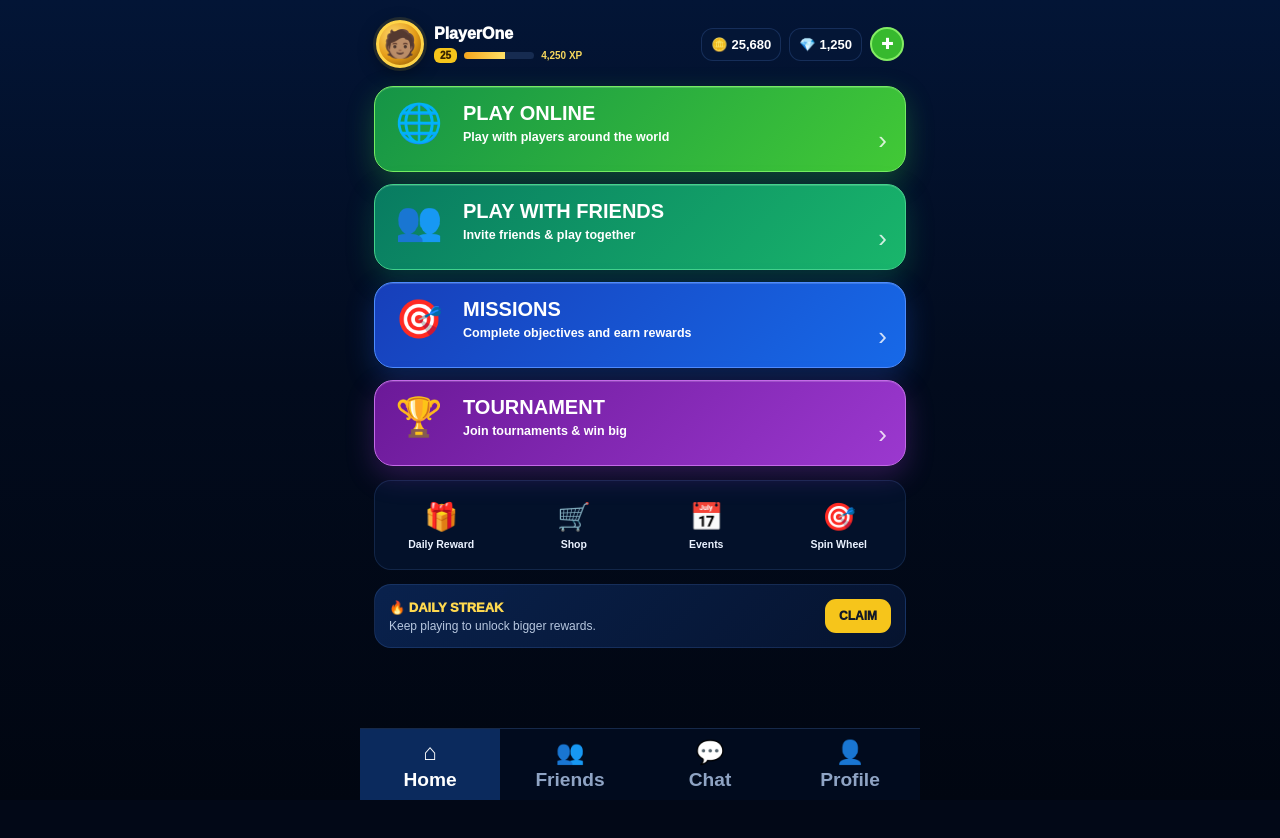
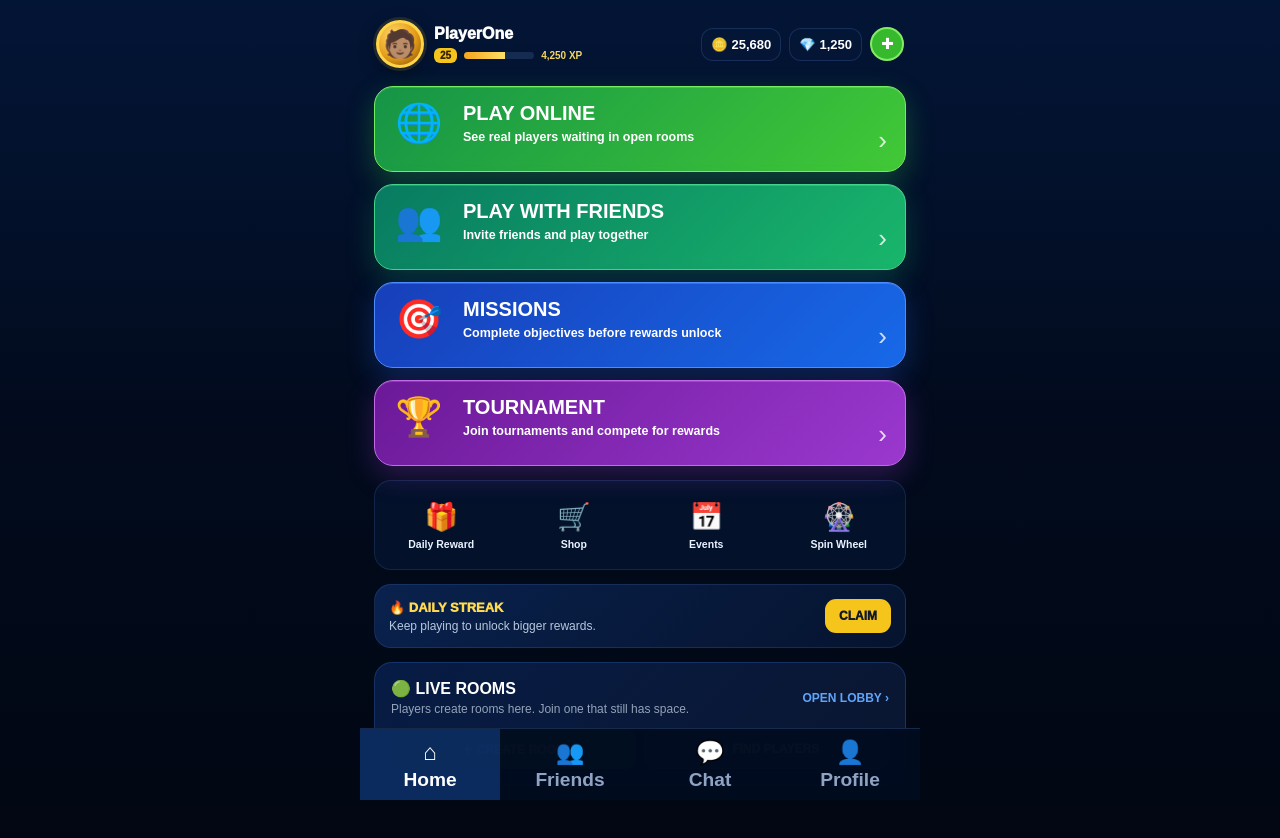
Before and after one commit to MrDan001/ludo-live, a Next.js app: page /home in a window 1280 px wide. Shown: the top 838 px of the page. Before the commit the page ends 800 px from the top, so only its background shows below. Built offline with nearby package versions, Linux system fonts and the light colour scheme.

Commit message:
fix: replace legacy home blocks with live game hub

```diff
--- a/app/home/page.tsx
+++ b/app/home/page.tsx
@@ -1,16 +1,16 @@
 import Link from "next/link";
 
 const actions = [
-  { href: "/lobby", icon: "🌐", title: "PLAY ONLINE", subtitle: "Play with players around the world", tone: "green" },
-  { href: "/lobby", icon: "👥", title: "PLAY WITH FRIENDS", subtitle: "Invite friends & play together", tone: "teal" },
-  { href: "/social?tab=missions", icon: "🎯", title: "MISSIONS", subtitle: "Complete objectives and earn rewards", tone: "blue" },
-  { href: "/mode", icon: "🏆", title: "TOURNAMENT", subtitle: "Join tournaments & win big", tone: "purple" },
+  { href: "/lobby", icon: "🌐", title: "PLAY ONLINE", subtitle: "See real players waiting in open rooms", tone: "green" },
+  { href: "/lobby", icon: "👥", title: "PLAY WITH FRIENDS", subtitle: "Invite friends and play together", tone: "teal" },
+  { href: "/social?tab=missions", icon: "🎯", title: "MISSIONS", subtitle: "Complete objectives before rewards unlock", tone: "blue" },
+  { href: "/mode", icon: "🏆", title: "TOURNAMENT", subtitle: "Join tournaments and compete for rewards", tone: "purple" },
 ];
 const shortcuts = [
   { href: "/rewards", icon: "🎁", label: "Daily Reward" },
   { href: "/shop", icon: "🛒", label: "Shop" },
   { href: "/social?tab=events", icon: "📅", label: "Events" },
-  { href: "/spin", icon: "🎯", label: "Spin Wheel" },
+  { href: "/spin", icon: "🎡", label: "Spin Wheel" },
 ];
 const toneStyles: Record<string, { background: string; border: string; glow: string }> = {
   green: { background: "linear-gradient(135deg,#159447 0%,#42c936 100%)", border: "#75ed62", glow: "rgba(54,211,72,.28)" },
@@ -18,19 +18,33 @@ const toneStyles: Record<string, { background: string; border: string; glow: str
   blue: { background: "linear-gradient(135deg,#173fba 0%,#1769e8 100%)", border: "#4d8cff", glow: "rgba(37,99,235,.28)" },
   purple: { background: "linear-gradient(135deg,#6b1998 0%,#9b38cf 100%)", border: "#c46ae8", glow: "rgba(155,56,207,.28)" },
 };
+
 export default function HomePage() {
   return <main style={{ minHeight: "100vh", background: "linear-gradient(180deg,#031536 0%,#020b1d 48%,#010611 100%)", color: "#fff", paddingBottom: 92 }}>
     <div style={{ width: "100%", maxWidth: 560, margin: "0 auto", padding: "12px 14px 0", boxSizing: "border-box" }}>
       <header style={{ display: "grid", gridTemplateColumns: "1fr auto", gap: 12, alignItems: "center", padding: "8px 2px 14px" }}>
-        <Link href="/profile" style={{ color: "#fff", textDecoration: "none", display: "flex", alignItems: "center", gap: 10, minWidth: 0 }}><div style={{ width: 48, height: 48, borderRadius: "50%", display: "grid", placeItems: "center", background: "radial-gradient(circle at 35% 30%,#ffd86b,#e49c18 55%,#7d4800 100%)", border: "3px solid #ffd447", boxShadow: "0 0 0 3px rgba(255,210,55,.12),0 5px 18px rgba(0,0,0,.35)", fontSize: 27 }}>🧑🏽</div><div><div style={{ fontWeight: 950, fontSize: 16, lineHeight: 1.1 }}>PlayerOne</div><div style={{ display: "flex", alignItems: "center", gap: 7, marginTop: 5 }}><span style={{ background: "#f6c51b", color: "#382300", borderRadius: 6, padding: "2px 6px", fontSize: 10, fontWeight: 950 }}>25</span><span style={{ width: 70, height: 7, borderRadius: 99, background: "#162b50", overflow: "hidden", display: "inline-block" }}><span style={{ display: "block", width: "58%", height: "100%", background: "linear-gradient(90deg,#f4a51c,#ffe066)" }} /></span><span style={{ color: "#f5d75d", fontSize: 10, fontWeight: 800 }}>4,250 XP</span></div></div></Link>
+        <Link href="/profile" style={{ color: "#fff", textDecoration: "none", display: "flex", alignItems: "center", gap: 10, minWidth: 0 }}>
+          <div style={{ width: 48, height: 48, borderRadius: "50%", display: "grid", placeItems: "center", background: "radial-gradient(circle at 35% 30%,#ffd86b,#e49c18 55%,#7d4800 100%)", border: "3px solid #ffd447", boxShadow: "0 0 0 3px rgba(255,210,55,.12),0 5px 18px rgba(0,0,0,.35)", fontSize: 27 }}>🧑🏽</div>
+          <div><div style={{ fontWeight: 950, fontSize: 16, lineHeight: 1.1 }}>PlayerOne</div><div style={{ display: "flex", alignItems: "center", gap: 7, marginTop: 5 }}><span style={{ background: "#f6c51b", color: "#382300", borderRadius: 6, padding: "2px 6px", fontSize: 10, fontWeight: 950 }}>25</span><span style={{ width: 70, height: 7, borderRadius: 99, background: "#162b50", overflow: "hidden", display: "inline-block" }}><span style={{ display: "block", width: "58%", height: "100%", background: "linear-gradient(90deg,#f4a51c,#ffe066)" }} /></span><span style={{ color: "#f5d75d", fontSize: 10, fontWeight: 800 }}>4,250 XP</span></div></div>
+        </Link>
         <div style={{ display: "flex", alignItems: "center", gap: 8 }}><div style={currency}>🪙 <b>25,680</b></div><div style={currency}>💎 <b>1,250</b></div><Link href="/shop" aria-label="Shop" style={{ width: 34, height: 34, borderRadius: "50%", display: "grid", placeItems: "center", textDecoration: "none", background: "#37b92e", border: "2px solid #83ec64", color: "#fff", fontWeight: 950, fontSize: 20 }}>+</Link></div>
       </header>
+
       <section style={{ marginTop: 4, display: "grid", gap: 12 }}>{actions.map(a=>{const t=toneStyles[a.tone];return <Link key={a.title} href={a.href} style={{ minHeight: 84, borderRadius: 19, display: "grid", gridTemplateColumns: "58px 1fr", alignItems: "center", gap: 12, padding: "10px 18px", boxSizing: "border-box", color: "#fff", textDecoration: "none", background: t.background, border: `1px solid ${t.border}`, boxShadow: `0 10px 28px ${t.glow}, inset 0 1px rgba(255,255,255,.16)` }}><span style={{ width: 52, height: 52, display: "grid", placeItems: "center", fontSize: 38 }}>{a.icon}</span><span><strong style={{ display: "block", fontSize: 20, lineHeight: 1.05 }}>{a.title}</strong><small style={{ display: "block", marginTop: 6, fontSize: 12.5, fontWeight: 650 }}>{a.subtitle}</small></span><span style={{ gridColumn: "2", marginTop: -42, justifySelf: "end", fontSize: 26, opacity: .8 }}>›</span></Link>})}</section>
+
       <section style={{ marginTop: 14, display: "grid", gridTemplateColumns: "repeat(4,1fr)", borderRadius: 17, overflow: "hidden", background: "rgba(4,18,43,.96)", border: "1px solid rgba(73,113,180,.22)" }}>{shortcuts.map(i=><Link key={i.label} href={i.href} style={{ minHeight: 88, display: "flex", flexDirection: "column", alignItems: "center", justifyContent: "center", gap: 5, color: "#eaf2ff", textDecoration: "none" }}><span style={{ fontSize: 27 }}>{i.icon}</span><span style={{ fontSize: 10.5, fontWeight: 800, textAlign: "center" }}>{i.label}</span></Link>)}</section>
+
       <section style={{ marginTop: 14, padding: 14, borderRadius: 17, background: "linear-gradient(135deg,rgba(10,37,83,.9),rgba(6,20,48,.96))", border: "1px solid rgba(79,124,204,.2)", display: "flex", alignItems: "center", justifyContent: "space-between" }}><div><div style={{ color: "#ffd94f", fontWeight: 950, fontSize: 13 }}>🔥 DAILY STREAK</div><div style={{ marginTop: 4, color: "#b7c7df", fontSize: 12 }}>Keep playing to unlock bigger rewards.</div></div><Link href="/rewards" style={{ textDecoration: "none", color: "#111827", background: "#f6c51b", padding: "10px 14px", borderRadius: 11, fontWeight: 950, fontSize: 12 }}>CLAIM</Link></section>
+
+      <section style={{ marginTop: 14, padding: 16, borderRadius: 18, background: "linear-gradient(135deg,#071c45,#0a1630)", border: "1px solid rgba(59,130,246,.24)" }}>
+        <div style={{ display: "flex", justifyContent: "space-between", alignItems: "center", gap: 12 }}><div><strong style={{ fontSize: 16 }}>🟢 LIVE ROOMS</strong><div style={{ color: "#94a3b8", fontSize: 12, marginTop: 4 }}>Players create rooms here. Join one that still has space.</div></div><Link href="/lobby" style={{ color: "#60a5fa", textDecoration: "none", fontWeight: 900, fontSize: 12 }}>OPEN LOBBY ›</Link></div>
+        <div style={{ marginTop: 12, display: "grid", gridTemplateColumns: "1fr 1fr", gap: 8 }}><Link href="/room?action=create&size=4" style={roomButton}>＋ CREATE ROOM</Link><Link href="/lobby" style={roomButtonAlt}>👥 FIND PLAYERS</Link></div>
+      </section>
     </div>
     <nav style={{ position: "fixed", zIndex: 20, left: 0, right: 0, bottom: 0, maxWidth: 560, margin: "0 auto", height: 72, display: "grid", gridTemplateColumns: "repeat(4,1fr)", background: "rgba(2,12,31,.98)", borderTop: "1px solid rgba(72,111,175,.3)" }}><Link href="/home" style={bottomStyle(true)}>⌂<small>Home</small></Link><Link href="/social?tab=friends" style={bottomStyle(false)}>👥<small>Friends</small></Link><Link href="/social?tab=chat" style={bottomStyle(false)}>💬<small>Chat</small></Link><Link href="/profile" style={bottomStyle(false)}>👤<small>Profile</small></Link></nav>
   </main>;
 }
 const currency={display:"flex",alignItems:"center",gap:4,padding:"8px 9px",borderRadius:12,background:"rgba(5,23,55,.9)",border:"1px solid rgba(79,124,204,.24)",fontSize:13};
+const roomButton={display:"flex",alignItems:"center",justifyContent:"center",padding:"12px 8px",borderRadius:11,background:"#16a34a",color:"#fff",textDecoration:"none",fontWeight:950,fontSize:12};
+const roomButtonAlt={display:"flex",alignItems:"center",justifyContent:"center",padding:"12px 8px",borderRadius:11,background:"#12346c",border:"1px solid #2b5ba8",color:"#fff",textDecoration:"none",fontWeight:950,fontSize:12};
 function bottomStyle(active:boolean){return {color:active?"#fff":"#8fa4c4",background:active?"rgba(26,86,181,.42)":"transparent",textDecoration:"none",display:"flex",flexDirection:"column" as const,alignItems:"center",justifyContent:"center",gap:3,fontWeight:850,fontSize:23};}
```
